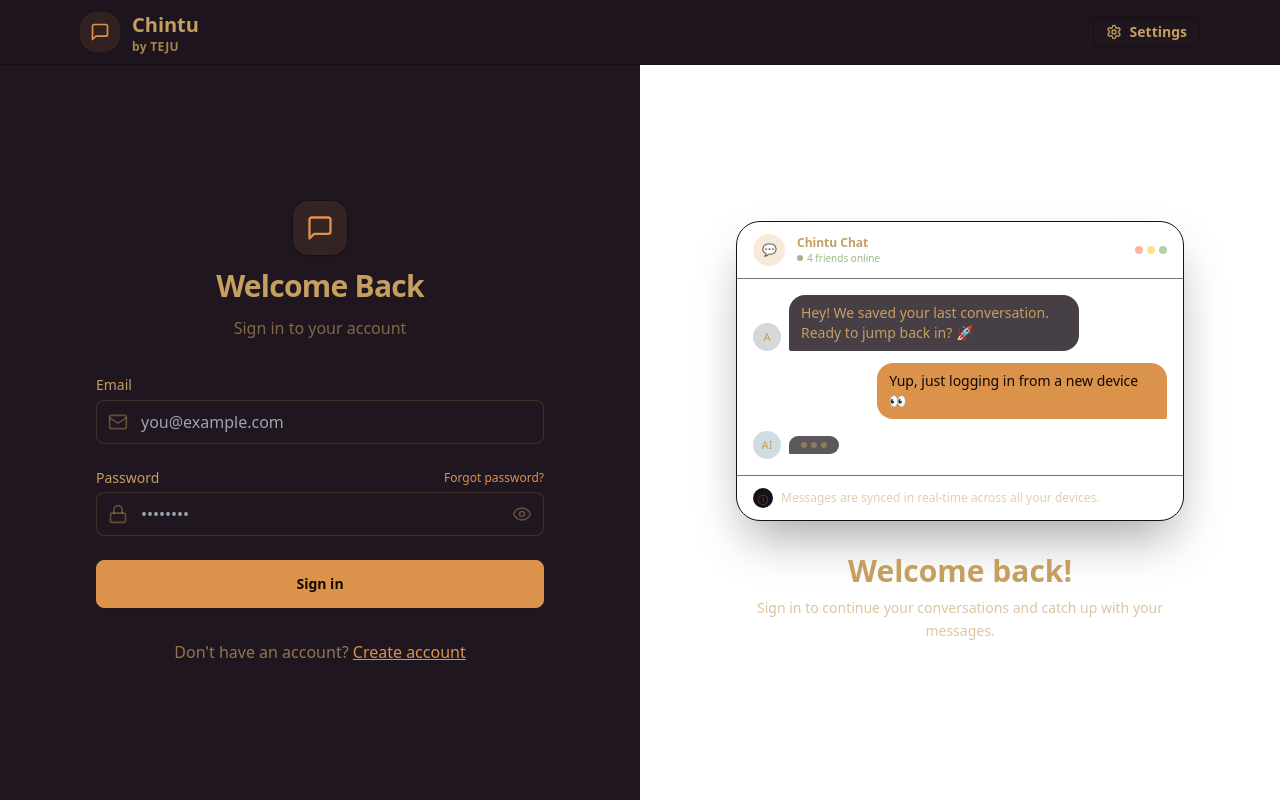
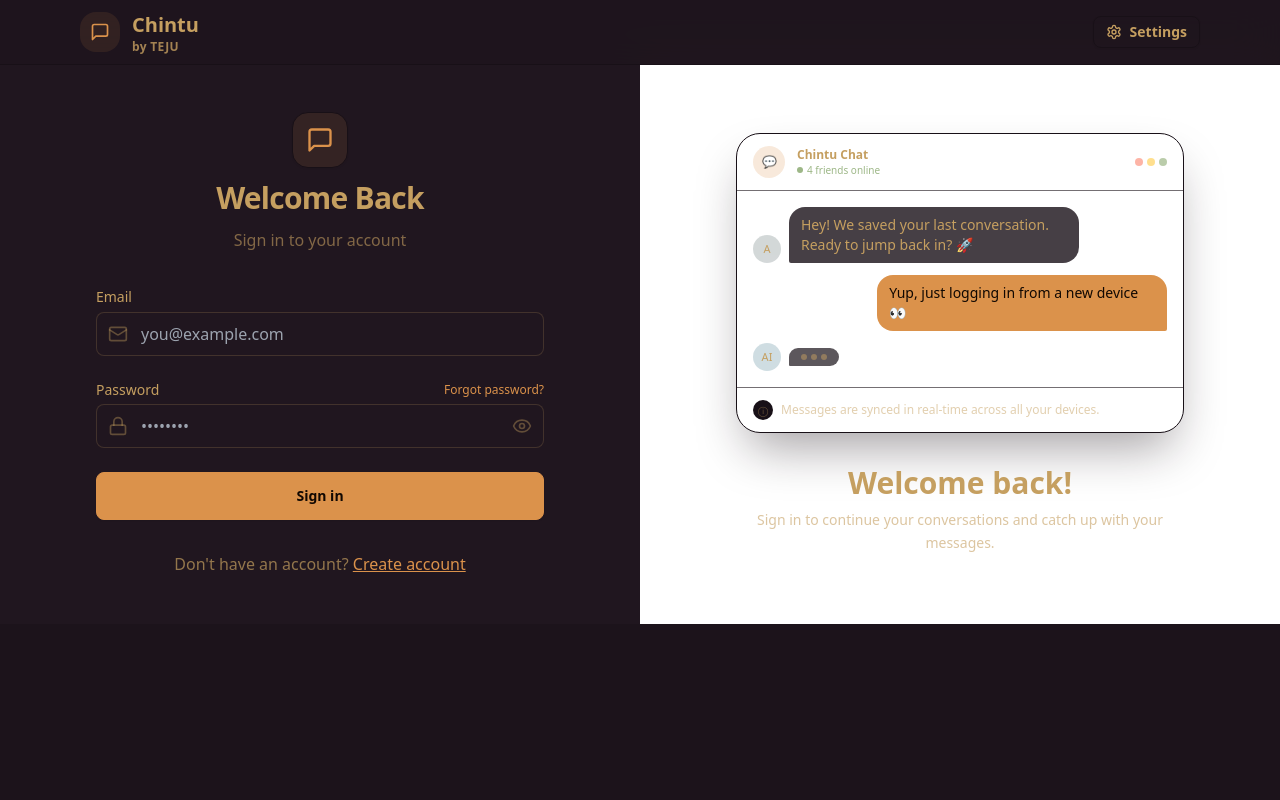
Before and after one commit to Rajarajeshwaripandikumar/Chat-Frontend, a React (Vite) app: page /login in a window 1280 px wide. Built offline with nearby package versions, Linux system fonts and the light colour scheme; no server answers.

Commit message:
Update App.jsx

```diff
--- a/src/App.jsx
+++ b/src/App.jsx
@@ -46,13 +46,13 @@ const App = () => {
   return (
     <div
       data-theme={theme}
-      className="h-screen overflow-hidden bg-base-200"
+      className="min-h-screen bg-base-200 overflow-x-hidden"
     >
       {/* FIXED NAVBAR */}
       <Navbar />
 
-      {/* AREA BELOW NAVBAR – full-height, no window scroll */}
-      <main className="pt-16 h-full overflow-hidden px-4 md:px-0">
+      {/* AREA BELOW NAVBAR */}
+      <main className="pt-16">
         <Routes>
           {/* Home */}
           <Route
```
